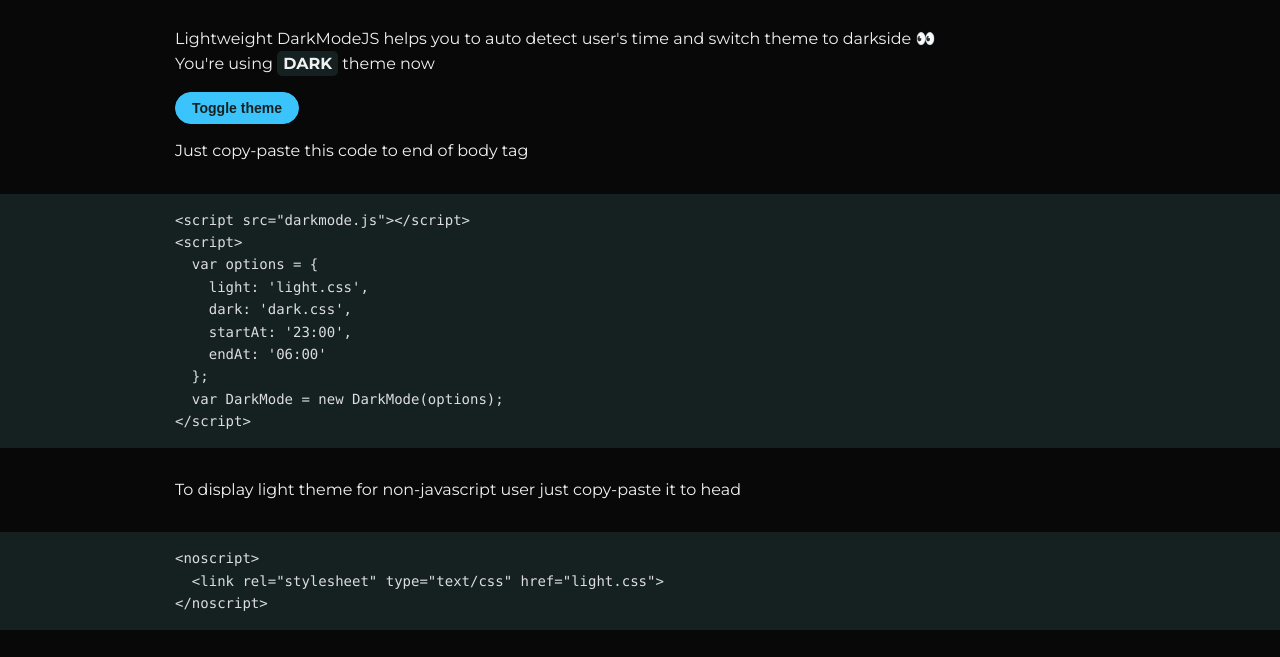
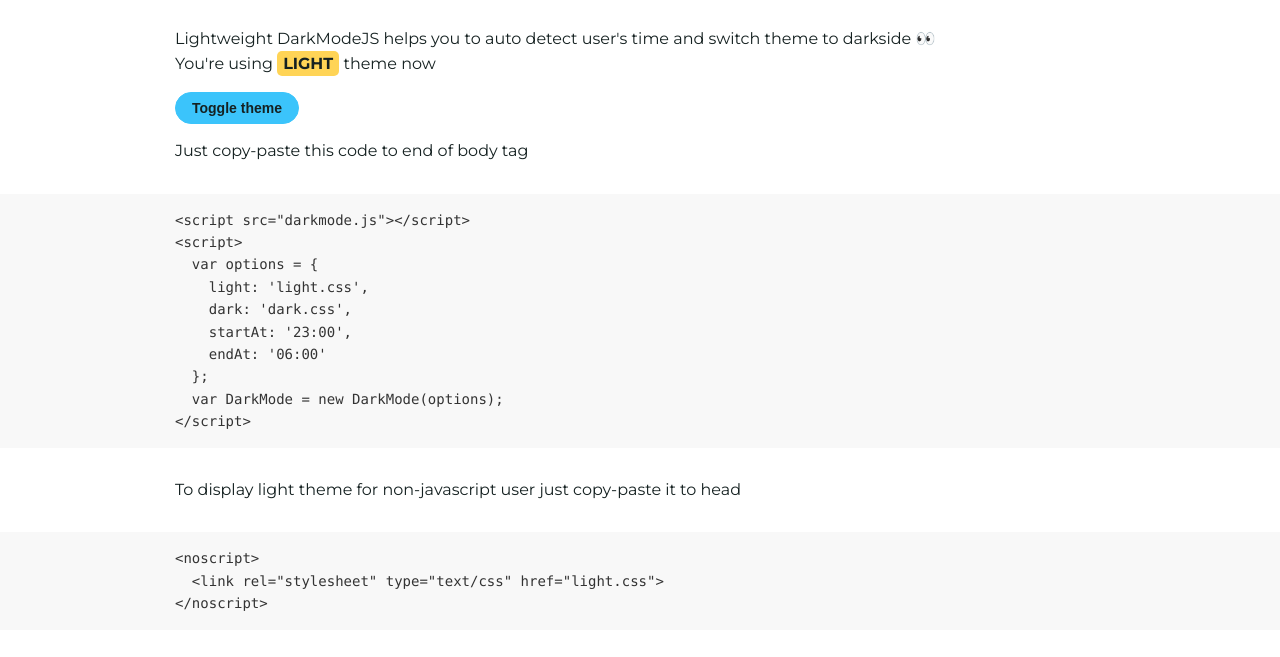
Before and after one commit to nickdeny/darkmode.js, a plain HTML site: page index.html in a window 1280 px wide. Shown: the part 141-798 px from the top of the page. Drawn offline with Linux system fonts and the light colour scheme; a web font is replaced by a local one.

Commit message:
Update index.html

```diff
--- a/index.html
+++ b/index.html
@@ -76,8 +76,7 @@
 			light: 'light.css',
 			dark: 'dark.css',
 			startAt: '23:00',
-			endAt: '06:00',
-			theme: 'dark'
+			endAt: '06:00'
 		};
 
 		var DarkMode = new DarkMode(options);
```
